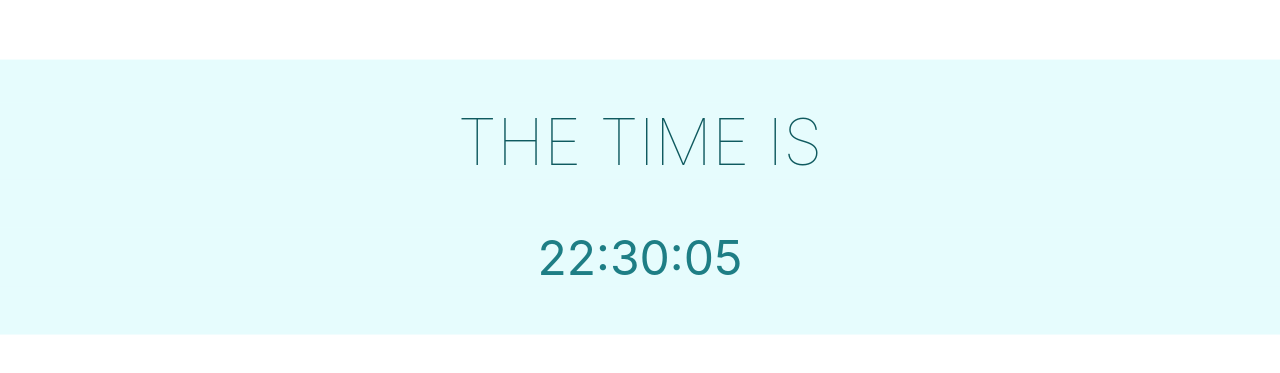
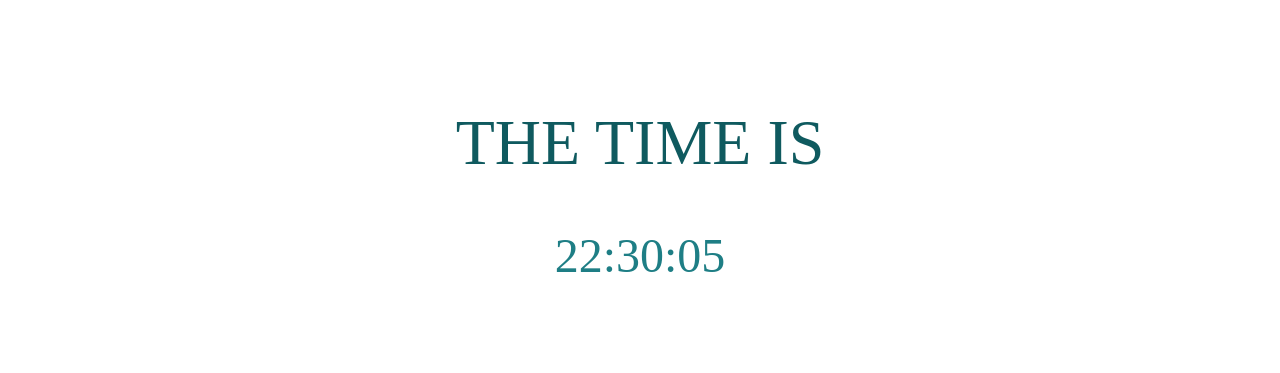
Before and after one commit to dawidd6/my-first-web-app, a Svelte app: page / in a window 1280 px wide. Shown: the part 203-576 px from the top of the page. Built offline with nearby package versions, Linux system fonts and the light colour scheme.

Commit message:
Update App.svelte

```diff
--- a/src/App.svelte
+++ b/src/App.svelte
@@ -33,11 +33,6 @@
 </main>
 
 <style>
-        * {
-                background-color: #e6fcfd;
-	        font-family: -apple-system, BlinkMacSystemFont, "Segoe UI", Roboto, Oxygen-Sans, Ubuntu, Cantarell, "Helvetica Neue", sans-serif;
-        }
-
 	main {
 		position: absolute;
 		top: 50%;
```
